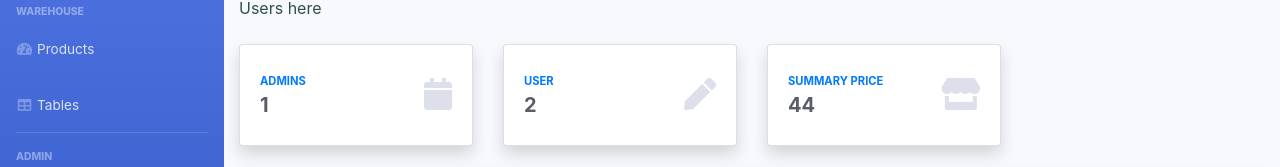
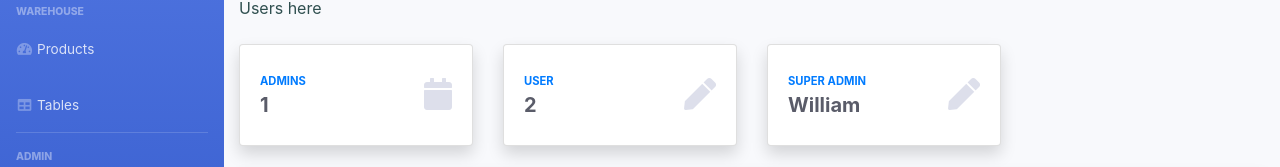
Before and after one commit to delprzemo/react-admin-template, a React (Create React App) app: page /users in a window 1280 px wide. Shown: the part 140-307 px from the top of the page. Built offline with nearby package versions, Linux system fonts and the light colour scheme.

Commit message:
Ready functionality

```diff
--- a/src/components/users/Users.js
+++ b/src/components/users/Users.js
@@ -1,15 +1,13 @@
 
 import React, { Fragment, useState } from "react";
 import Card from "../../common/elements/Card";
+import {GetUsers, GetAdmins, GetSuperAdmin} from "./Users.service"
 
 const Users = () => {
-  const usersData = [
-    { id: 1, firstName: 'John', lastName: 'Smith', email: 'jsmith@em.pl', },
-    { id: 3, firstName: 'Jannice', lastName: 'Bing', email: 'ohmy@fr.pl' }]
 
-  const adminData = [
-    { id: 2, firstName: 'Eva', lastName: 'Lopez', email: 'eval@em.pl', isAdmin: true }
-  ];
+  const usersData = GetUsers().result;
+  const adminData = GetAdmins().result;
+  const superAdmin = GetSuperAdmin("firstName").result;
 
   const [users, setUsers] = useState(usersData);
   const [admins, setAdmins] = useState(adminData);
@@ -18,10 +16,12 @@ const Users = () => {
     setUsers([...users.filter(x=>x.id !== user.id)]);
     setAdmins([...admins, user]);
   }
+
   function setUserNotAdmin(admin) {
     setUsers([...users, admin]);
     setAdmins([...admins.filter(x=>x.id !== admin.id)]);
   }
+
 
   const userElements = users.map(user => {
     return (
@@ -56,7 +56,7 @@ const Users = () => {
       <div className="row">
         <Card title="ADMINS" text={admins.length} icon="calendar" className="primary" />
         <Card title="USER" text={users.length} icon="pen" className="danger" />
-        <Card title="SUMMARY PRICE" text={`44`} icon="store" className="success" />
+        <Card title="SUPER ADMIN" text={superAdmin} icon="pen" className="danger" />
       </div>
 
       <div className="row">
--- /dev/null
+++ b/src/components/users/Users.service.js
@@ -0,0 +1,25 @@
+import { tsNeverKeyword } from "@babel/types";
+
+
+export function GetUsers() {
+    const usersData = [
+        { id: 1, firstName: 'John', lastName: 'Smith', email: 'jsmith@em.pl', },
+        { id: 3, firstName: 'Jannice', lastName: 'Bing', email: 'ohmy@fr.pl' }]
+
+    return {result: usersData, status: 200}
+}
+
+export function GetAdmins() {
+    const adminData = [
+        { id: 2, firstName: 'Eva', lastName: 'Lopez', email: 'eval@em.pl', isAdmin: true }
+      ];
+
+    return {result: adminData, status: 200}
+}
+
+export function GetSuperAdmin(fieldName) {
+    if(fieldName === "firstName")  return {result: "William", status: 200}
+    if(fieldName === "lastName")  return {result: "Shekspir", status: 200}
+    if(fieldName === "email")  return {result: "wShekspir@poet.com", status: 200}
+    return {result: null, status: 200}
+}
```
